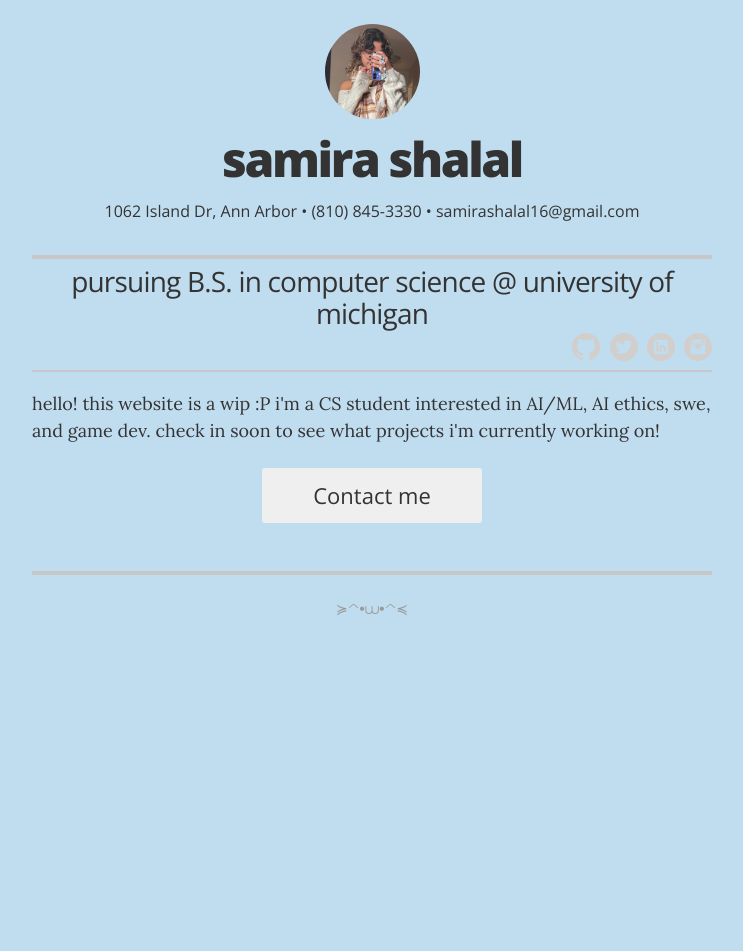
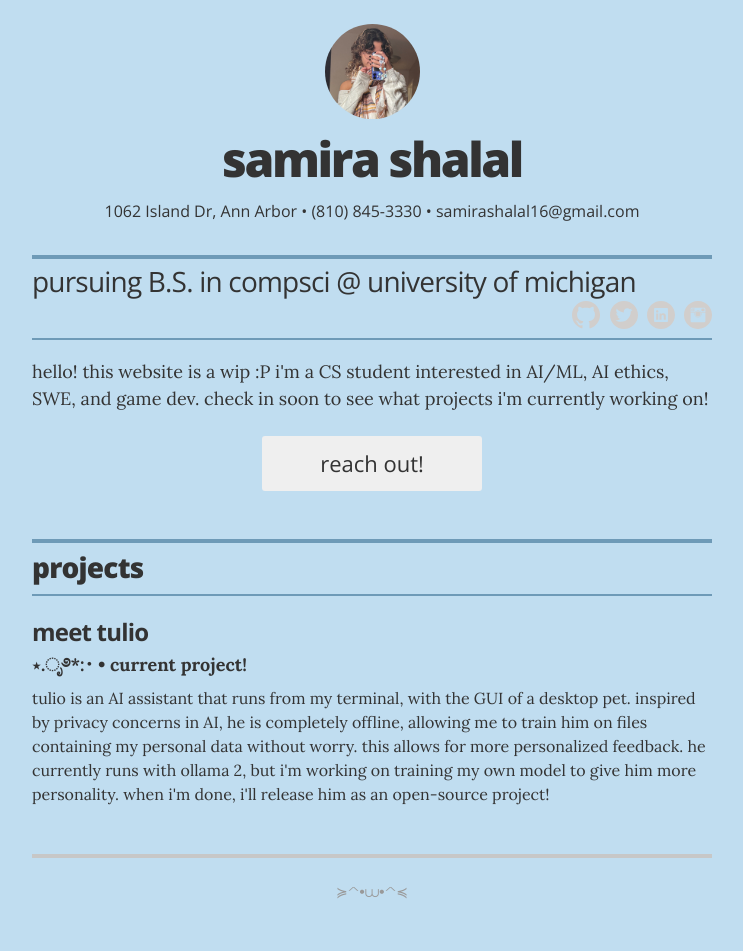
Before and after one commit to n0vendy/n0vendy.github.io, a Jekyll site: the page built from index.html, in a window 1280 px wide. Shown: the whole page, without its empty margins (268-1011 px from the left). Built offline with Jekyll 4.4.1, drawn with Linux system fonts in a browser that asks for light colours; before the commit the page ends 900 px from its top, so only the background shows below that.

Commit message:
Add tulio + prettier colors

```diff
--- a/_config.yml
+++ b/_config.yml
@@ -11,7 +11,7 @@ sass:
 # Resume settings
 resume_avatar:                  "true"
 resume_name:                    "samira shalal"
-resume_title:                   "pursuing B.S. in computer science @ university of michigan"
+resume_title:                   "pursuing B.S. in compsci @ university of michigan"
 
 # used for the contact button in _layouts/resume.html
 resume_contact_email:           "samirashalal16@gmail.com"
@@ -23,7 +23,7 @@ resume_contact_address:         "1062 Island Dr, Ann Arbor, MI 48105"
 resume_header_contact_info:     "1062 Island Dr, Ann Arbor • (810) 845-3330 • samirashalal16@gmail.com"
 display_header_contact_info:    "true"
 
-resume_header_intro: "<p>hello! this website is a wip :P i'm a CS student interested in AI/ML, AI ethics, swe, and game dev. check in soon to see what projects i'm currently working on!</p>"
+resume_header_intro: "<p>hello! this website is a wip :P i'm a CS student interested in AI/ML, AI ethics, SWE, and game dev. check in soon to see what projects i'm currently working on!</p>"
 
 # use "yes" to display the email contact button,
 # "no" to display an "I'm not looking for work" message,
@@ -35,7 +35,7 @@ resume_looking_for_work:        "yes"
 # comment out to hide
 resume_section_experience:      false
 resume_section_education:       false
-resume_section_projects:        false
+resume_section_projects:        true
 resume_section_skills:          false
 resume_section_recognition:     false
 resume_section_links:           false
--- a/_data/projects.yml
+++ b/_data/projects.yml
@@ -2,15 +2,8 @@
 # uncomment the urls if you wish to display them, and add your own URL
 
 # jazznotes.io
-- project: jazznotes.io
-  role: Founder & Primary Developer
-  duration: 2012 &mdash; Present
+- project: meet tulio
+  role: ⋆.ೃ࿔*:･
+  duration: current project!
   # url: "#"
-  description: Jazz Notes is an open source node/ember app that helps you keep track of your music compositions and new ideas.
-
-# Springfield Community Outreach Group
-- project: Springfield Community Outreach Group
-  role: Co-Founder & Organizer
-  duration: 2007 &mdash; Present
-  # url: "#"
-  description: SCOG is a local monthly meetup in Springfield where we share opportunities to volunteer in the community and organize support for families and neighborhoods in need of assistance that the community can provide.
+  description: tulio is an AI assistant that runs from my terminal, with the GUI of a desktop pet. inspired by privacy concerns in AI, he is completely offline, allowing me to train him on files containing my personal data without worry. this allows for more personalized feedback. he currently runs with ollama 2, but i'm working on training my own model to give him more personality. when i'm done, i'll release him as an open-source project!
--- a/_layouts/resume.html
+++ b/_layouts/resume.html
@@ -40,7 +40,7 @@
         </div>
 
         {% if site.resume_looking_for_work == 'yes' %}
-        <a href="mailto:{{ site.resume_contact_email }}" class="contact-button no-print" itemprop="email">Contact me</a>
+        <a href="mailto:{{ site.resume_contact_email }}" class="contact-button no-print" itemprop="email">reach out!</a>
         {% elsif site.resume_looking_for_work == 'no' %}
         <a class="contact-button not-looking no-print">I'm not looking for work right now.</a>
         {% else %}
@@ -60,7 +60,7 @@
         <div class="resume-item" itemscope itemprop="worksFor" itemtype="http://schema.org/Organization">
           <h3 class="resume-item-title" itemprop="name">{{ job.company }}</h3>
           <h4 class="resume-item-details" itemprop="description">{{ job.position }} &bull; {{ job.duration }}</h4>
-          <p class="resume-item-copy">{{ job.summary }}</p>
+          <p class="resume-item-copy">{{ job.summary }}</p><img src="images/tulio128.gif" alt="my photo" itemprop="image">
         </div><!-- end of resume-item -->
         {% endfor %}
 
@@ -101,7 +101,7 @@
       <!-- begin Projects -->
       <section class="content-section">
         <header class="section-header">
-          <h2>Projects</h2>
+          <h2>projects</h2>
         </header>
 
         {% for project in site.data.projects %}
--- a/_sass/_mixins.scss
+++ b/_sass/_mixins.scss
@@ -91,13 +91,13 @@
 // layout
 
 @mixin section_border {
-  border-top: 4px solid #c7c7c7;
-  border-bottom: 2px solid #c7c7c7;
+  border-top: 4px solid #6e9ab7;
+  border-bottom: 2px solid #6e9ab7;
   padding: .2rem 0 .4rem;
 }
 
 @mixin section_border_thin {
-  border-top: 1px solid #c7c7c7;
-  border-bottom: 1px solid #c7c7c7;
+  border-top: 1px solid #6e9ab7;
+  border-bottom: 1px solid #6e9ab7;
   padding: .2rem 0 .2rem;
 }
```
Also changed, not shown: _assets/icons/icon-facebook.svg, _assets/icons/icon-github.svg, _assets/icons/icon-instagram.svg, _assets/icons/icon-linkedin.svg, _assets/icons/icon-pdf.svg, _assets/icons/icon-print.svg, _assets/icons/icon-twitter.svg, _assets/icons/icon-website.svg, 1 other file.
